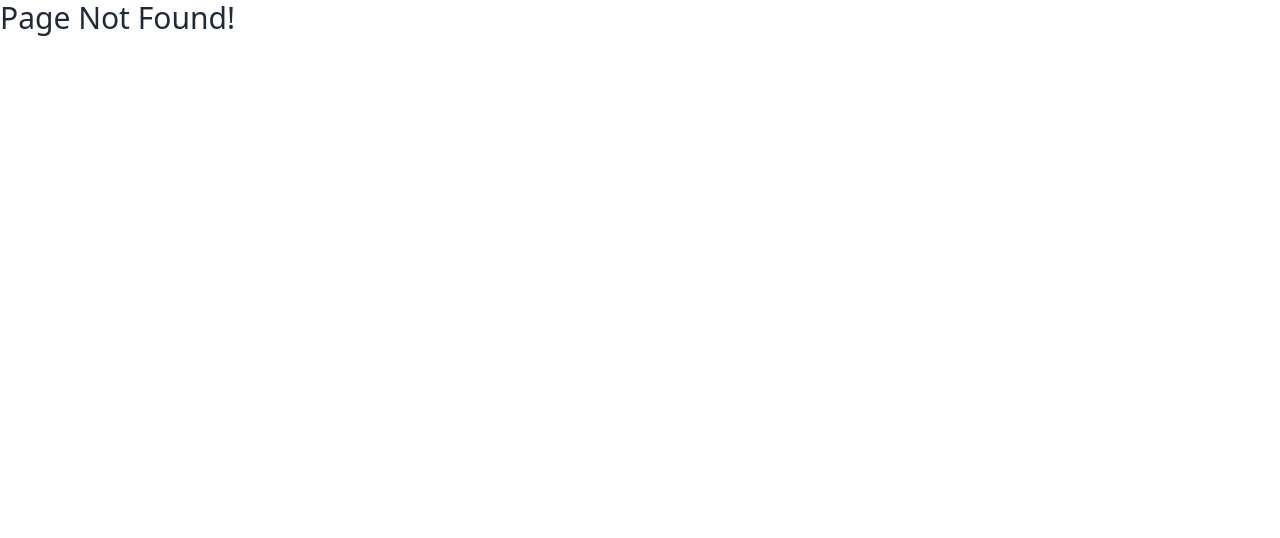
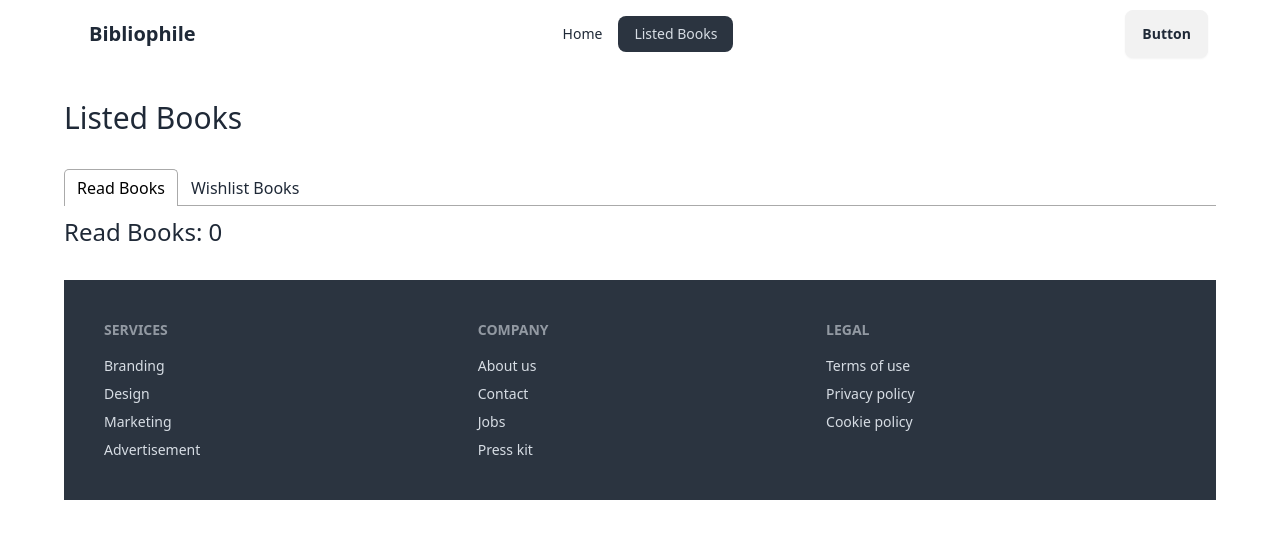
Before and after one commit to masudulalam/bibliophile, a React (Vite) app: page /listedBooks in a window 1280 px wide. Before the commit this address had no page. Shown: the top 538 px of the page. Built offline with nearby package versions, Linux system fonts and the light colour scheme.

Commit message:
adde read book functionalit and display read books

```diff
--- a/package.json
+++ b/package.json
@@ -13,7 +13,8 @@
     "react": "^18.3.1",
     "react-dom": "^18.3.1",
     "react-icons": "^5.4.0",
-    "react-router-dom": "^7.1.3"
+    "react-router-dom": "^7.1.3",
+    "react-tabs": "^6.1.0"
   },
   "devDependencies": {
     "@eslint/js": "^9.17.0",
--- a/src/components/bookDetails/BookDetails.jsx
+++ b/src/components/bookDetails/BookDetails.jsx
@@ -1,4 +1,5 @@
 import { useLoaderData, useParams } from "react-router-dom";
+import { addToStoredReadList } from "../../utility/addToDb";
 
 const BookDetails = () => {
   const { bookId } = useParams();
@@ -20,6 +21,10 @@ const BookDetails = () => {
     publisher,
     yearOfPublishing,
   } = book;
+
+  const handleMarkAsRead = (id) => {
+    addToStoredReadList(id);
+  }
 
   return (
     <div className="flex gap-12 mt-16">
@@ -49,7 +54,7 @@ const BookDetails = () => {
         <p className="mb-3">Publisher: {publisher}</p>
         <p className="mb-3">Year of Publishing:: {yearOfPublishing}</p>
         <p>Rating: {rating}</p>
-        <button className="btn btn-outline text-lg mr-6 mt-8 mb-20">Mark as Read</button>
+        <button onClick={() => handleMarkAsRead(bookId)} className="btn btn-outline text-lg mr-6 mt-8 mb-20">Mark as Read</button>
         <button className="btn btn-success text-lg text-white">Add to Wishlist</button>
       </div>
     </div>
--- /dev/null
+++ b/src/components/listedBooks/ListedBooks.jsx
@@ -0,0 +1,44 @@
+import React, { useEffect, useState } from "react";
+import { useLoaderData } from "react-router-dom";
+import { Tab, Tabs, TabList, TabPanel } from "react-tabs";
+import "react-tabs/style/react-tabs.css";
+import { getStoredReadList } from "../../utility/addToDb";
+import Book from "../book/Book";
+
+const ListedBooks = () => {
+  const [readList, setReadList] = useState([]);
+  const allBooks = useLoaderData();
+  useEffect(() => {
+    const storedReadList = getStoredReadList();
+    const storedReadListInt = storedReadList.map(id => parseInt(id));
+    console.log(storedReadList, storedReadListInt, allBooks);
+    const readBookList = allBooks.filter(book => storedReadListInt.includes(book.bookId));
+
+    setReadList(readBookList);
+  }, [])
+
+  return (
+    <div className="my-8">
+      <h2 className="text-3xl my-8">Listed Books</h2>
+
+      <Tabs>
+        <TabList>
+          <Tab>Read Books</Tab>
+          <Tab>Wishlist Books</Tab>
+        </TabList>
+
+        <TabPanel>
+          <h2 className="text-2xl">Read Books: {readList.length}</h2>
+          {
+            readList.map(book => <Book key={book.bokId} book={book}></Book>)
+          }
+        </TabPanel>
+        <TabPanel>
+          <h2 className="text-2xl">Wishlist Books</h2>
+        </TabPanel>
+      </Tabs>
+    </div>
+  );
+};
+
+export default ListedBooks;
--- a/src/components/navbar/Navbar.jsx
+++ b/src/components/navbar/Navbar.jsx
@@ -4,7 +4,7 @@ const Navbar = () => {
   const links = (
     <>
       <li> <NavLink to="/">Home</NavLink></li>
-      <li><a>Pages to Read</a></li>
+      <li> <NavLink to="/listedBooks">Listed Books</NavLink></li>
     </>
   );
   return (
--- a/src/main.jsx
+++ b/src/main.jsx
@@ -10,6 +10,7 @@ import ErrorPage from './components/errorPage/ErrorPage';
 import Home from './components/home/Home';
 import Dashboard from './components/dashboard/Dashboard';
 import BookDetails from './components/bookDetails/BookDetails';
+import ListedBooks from './components/listedBooks/ListedBooks';
 
 
 const router = createBrowserRouter([
@@ -28,6 +29,11 @@ const router = createBrowserRouter([
         loader: () => fetch('./booksData.json')
       },
       {
+        path: "/listedBooks",
+        element: <ListedBooks />,
+        loader: () => fetch('./booksData.json'),
+      },
+      {
         path: "/dashboard",
         element: <Dashboard />,
       },
--- /dev/null
+++ b/src/utility/addToDb.js
@@ -0,0 +1,22 @@
+const getStoredReadList = () => {
+    const storedListString =  localStorage.getItem('read-list');
+    if(storedListString){
+        const storedList = JSON.parse(storedListString);
+        return storedList;
+    } else {
+        return [];
+    }
+}
+
+const addToStoredReadList = (id) => {
+    const storedList = getStoredReadList();
+    if(storedList.includes(id)){
+        console.log(id, 'Already exist in the read list');
+    } else {
+        storedList.push(id);
+        const storedListString = JSON.stringify(storedList);
+        localStorage.setItem('read-list', storedListString);
+    }
+}
+
+export {addToStoredReadList, getStoredReadList}
```
Also changed, not shown: 1 other file (tests, documents, lock files or other folders).
